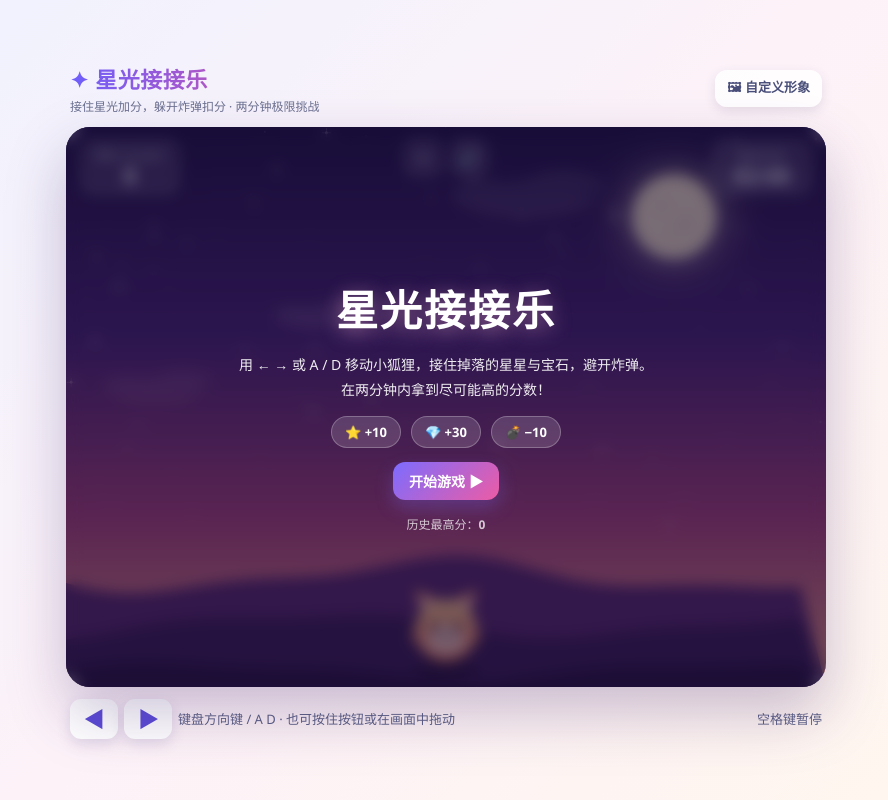
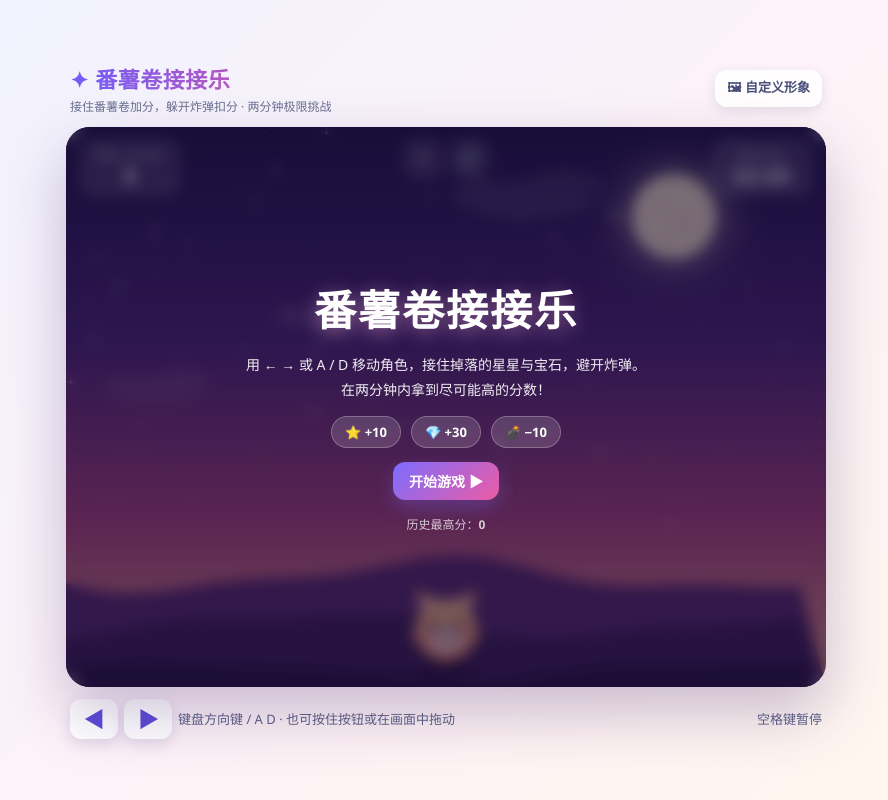
Before and after one commit to wzf-didi/FengFeng, a plain HTML site: page index.html in a window 1280 px wide. Shown: the whole page, without its empty margins (194-1082 px from the left). Drawn offline with Linux system fonts and the light colour scheme.

Commit message:
Change game title and descriptions to 番薯卷接接乐

```diff
--- a/index.html
+++ b/index.html
@@ -3,7 +3,7 @@
 <head>
 <meta charset="UTF-8">
 <meta name="viewport" content="width=device-width, initial-scale=1.0">
-<title>星光接接乐 · 两分钟挑战</title>
+<title>番薯卷父亲爱玩</title>
 <style>
   *{box-sizing:border-box;margin:0;padding:0}
   html,body{min-height:100%}
@@ -72,8 +72,8 @@
 <div class="app">
   <div class="top">
     <div>
-      <div class="title">✦ 星光接接乐</div>
-      <div class="sub">接住星光加分，躲开炸弹扣分 · 两分钟极限挑战</div>
+      <div class="title">✦ 番薯卷接接乐</div>
+      <div class="sub">接住番薯卷加分，躲开炸弹扣分 · 两分钟极限挑战</div>
     </div>
     <div class="top-actions">
       <button id="openCustom" class="btn ghost small">🖼 自定义形象</button>
@@ -92,8 +92,8 @@
     </div>
 
     <div class="overlay" id="startScreen">
-      <h1>星光接接乐</h1>
-      <p>用 ← → 或 A / D 移动小狐狸，接住掉落的星星与宝石，避开炸弹。<br>在两分钟内拿到尽可能高的分数！</p>
+      <h1>番薯卷接接乐</h1>
+      <p>用 ← → 或 A / D 移动角色，接住掉落的星星与宝石，避开炸弹。<br>在两分钟内拿到尽可能高的分数！</p>
       <div class="legend"><span>⭐ +10</span><span>💎 +30</span><span>💣 −10</span></div>
       <button class="btn" id="startBtn">开始游戏 ▶</button>
       <p style="font-size:12px;opacity:.75">历史最高分：<b id="startBest">0</b></p>
```
